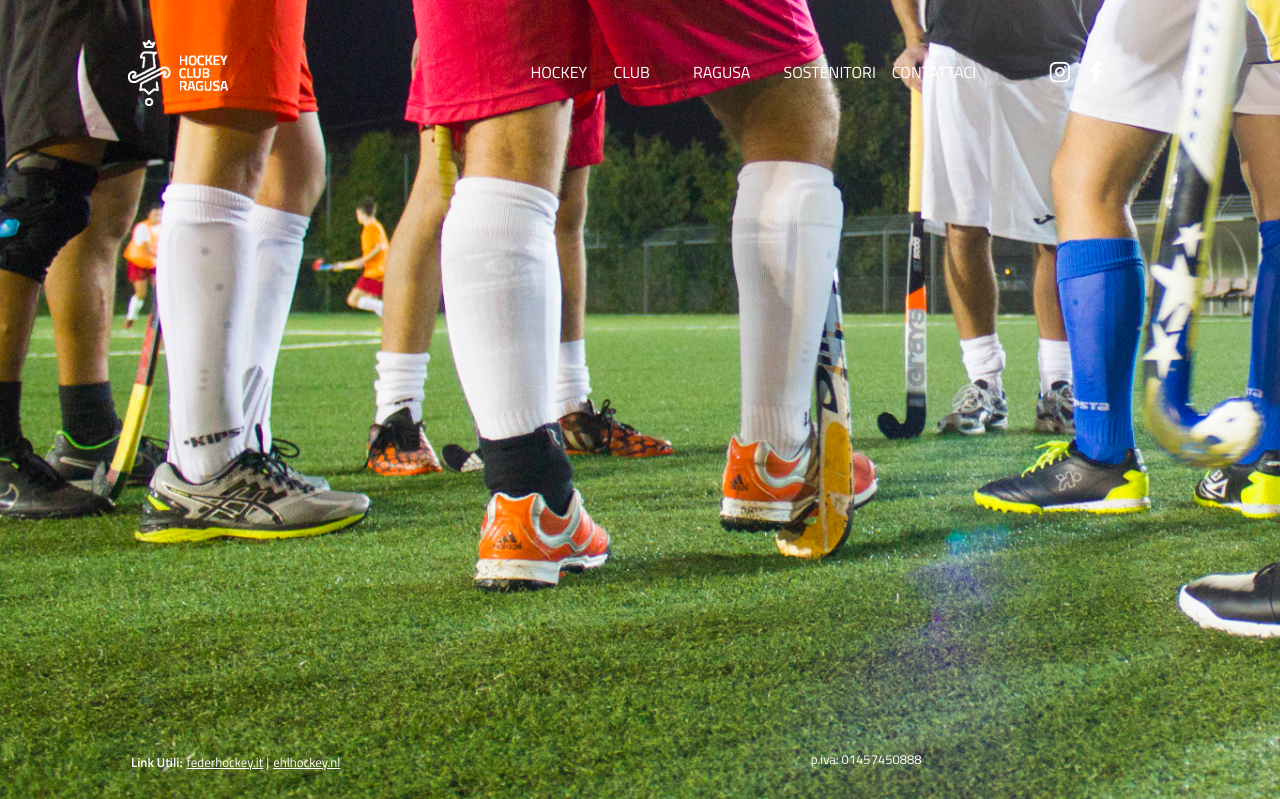
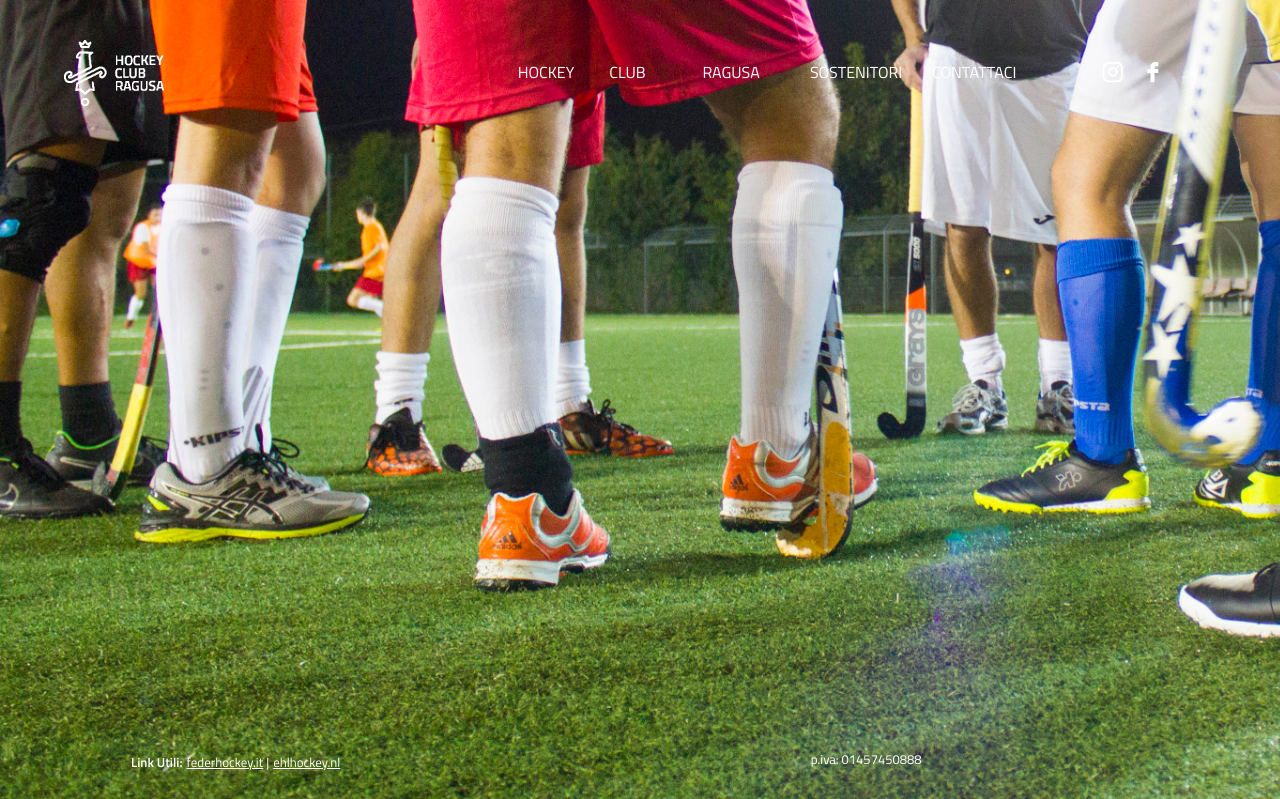
Before and after one commit to Branci89/hcragusa, a PHP site: page / in a window 1280 px wide. Shown: the top 799 px of the page. Run offline with PHP 8.4, Linux system fonts and the light colour scheme.

Commit message:
sistemazione home page

```diff
--- a/index.php
+++ b/index.php
@@ -15,7 +15,7 @@ body {
 <body>
 
 	<header
-		style="position: absolute; z-index: 30; width: 80%; margin-left: 10%;"
+		style="position: absolute; z-index: 30; width: 90%; margin-left: 5%;"
 		class="w3-hide-small w3-hide-medium">
 		<nav class="w3-row mynav">
 			<div class="w3-third">
```
